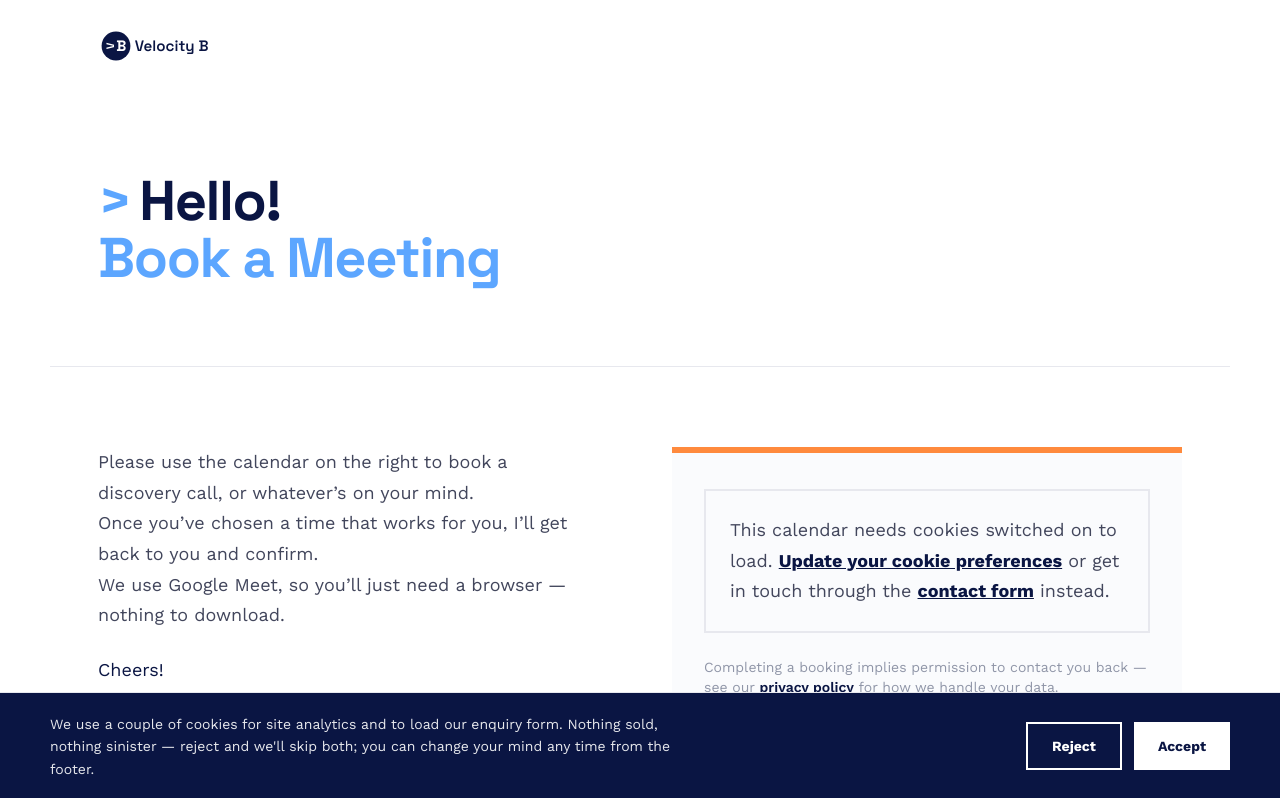
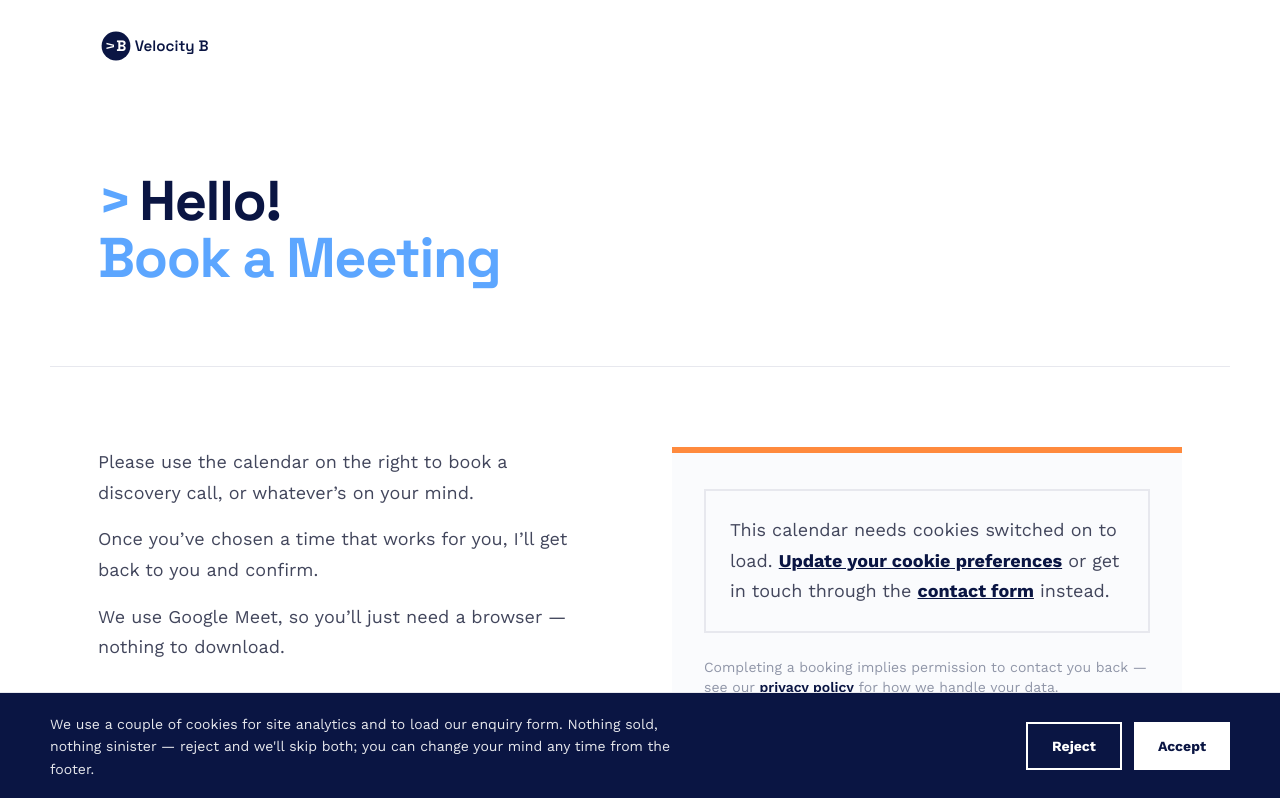
Before and after one commit to vb-iant/velocity-b, a Next.js app: page /meet-alex in a window 1280 px wide. Shown: the top 798 px of the page. Built offline with nearby package versions, Linux system fonts and the light colour scheme.

Commit message:
Meet Alex: split intro copy into separate <p> per sentence for visible spacing, not just <br/>

```diff
--- a/app/meet-alex/page.tsx
+++ b/app/meet-alex/page.tsx
@@ -30,10 +30,12 @@ export default function MeetAlexPage() {
             <p className="max-w-[480px] text-lg leading-[1.7] text-[#42465c]">
               Please use the calendar on the right to book a discovery call,
               or whatever&rsquo;s on your mind.
-              <br />
+            </p>
+            <p className="mt-4 max-w-[480px] text-lg leading-[1.7] text-[#42465c]">
               Once you&rsquo;ve chosen a time that works for you, I&rsquo;ll
               get back to you and confirm.
-              <br />
+            </p>
+            <p className="mt-4 max-w-[480px] text-lg leading-[1.7] text-[#42465c]">
               We use Google Meet, so you&rsquo;ll just need a browser
               &mdash; nothing to download.
             </p>
```
